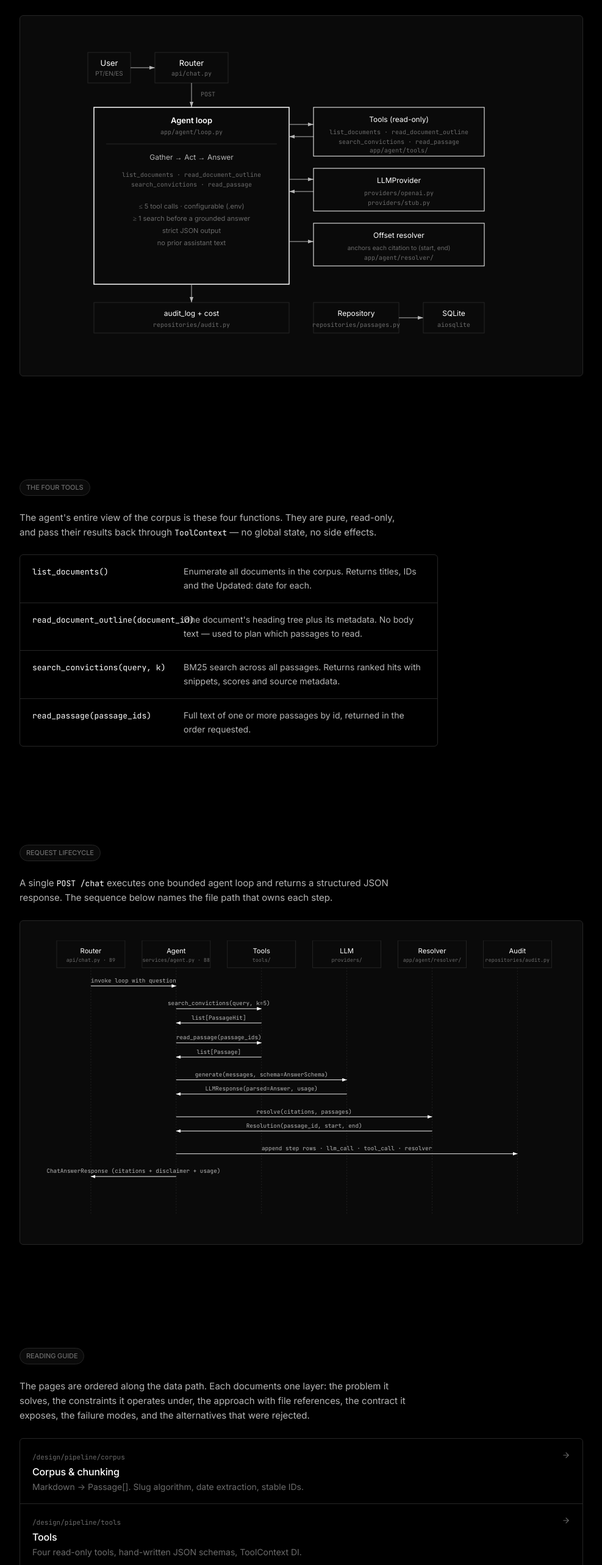
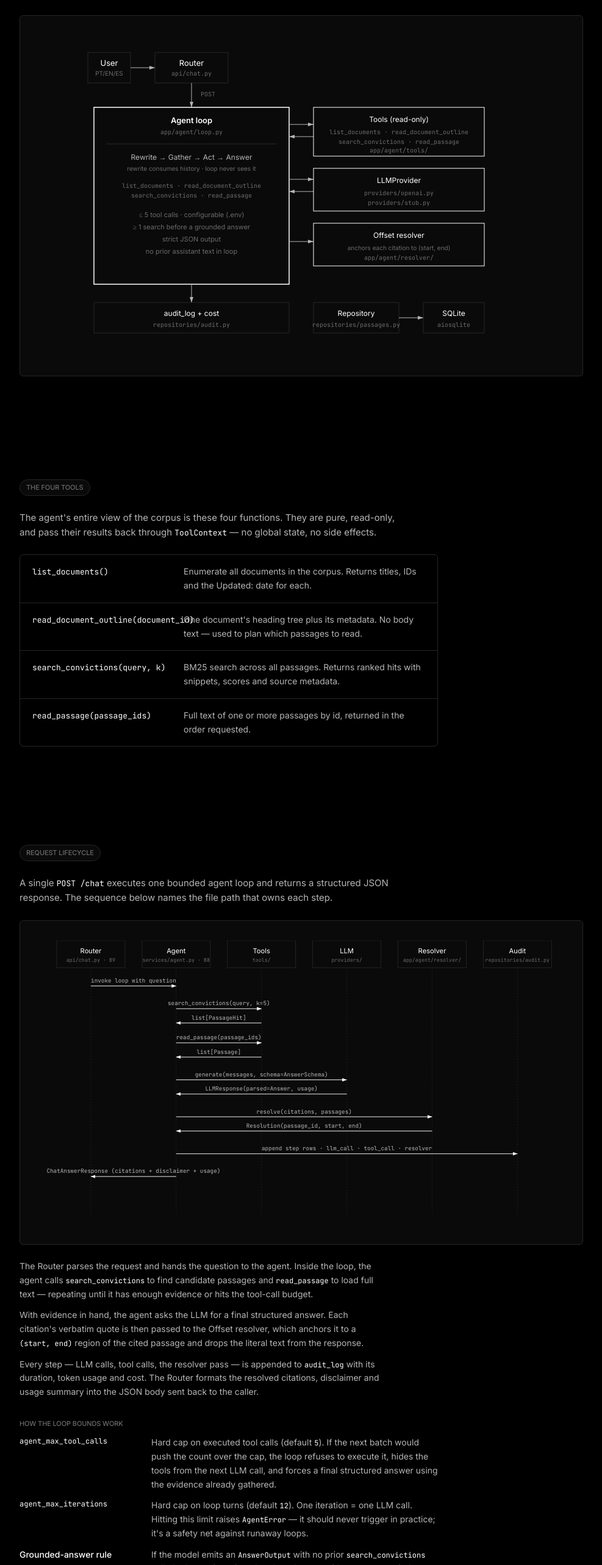
Before and after one commit to camilaDiToro/conviction-assistant, a React (Vite) app in the folder frontend/: page /design/overview in a window 1280 px wide. Shown: the part 1955-4521 px from the top of the page at 61% size, without its empty margins (276-1263 px from the left). Built offline with nearby package versions, Linux system fonts and the light colour scheme.

Commit message:
design overview: show rewrite stage in agent loop and add lifecycle prose plus loop-bounds reference

```diff
--- a/frontend/src/features/design/OverviewPage.tsx
+++ b/frontend/src/features/design/OverviewPage.tsx
@@ -89,6 +89,63 @@ export default function OverviewPage() {
           below names the file path that owns each step.
         </p>
         <LifecycleDiagram />
+        <div className="max-w-prose space-y-3 text-ink-2 text-[14px] leading-relaxed mt-6">
+          <p>
+            The Router parses the request and hands the question to the agent. Inside the loop,
+            the agent calls <code className="font-mono text-[12px] text-ink-1">search_convictions</code>{' '}
+            to find candidate passages and <code className="font-mono text-[12px] text-ink-1">read_passage</code>{' '}
+            to load full text — repeating until it has enough evidence or hits the tool-call
+            budget.
+          </p>
+          <p>
+            With evidence in hand, the agent asks the LLM for a final structured answer. Each
+            citation's verbatim quote is then passed to the Offset resolver, which anchors it
+            to a <code className="font-mono text-[12px] text-ink-1">(start, end)</code> region
+            of the cited passage and drops the literal text from the response.
+          </p>
+          <p>
+            Every step — LLM calls, tool calls, the resolver pass — is appended to{' '}
+            <code className="font-mono text-[12px] text-ink-1">audit_log</code> with its
+            duration, token usage and cost. The Router formats the resolved citations,
+            disclaimer and usage summary into the JSON body sent back to the caller.
+          </p>
+        </div>
+
+        <div className="max-w-prose mt-8">
+          <div className="text-ink-3 text-[11px] uppercase tracking-tight font-medium mb-3">
+            How the loop bounds work
+          </div>
+          <dl className="grid grid-cols-[12rem_1fr] gap-x-6 gap-y-3 text-[14px] leading-relaxed">
+            <dt className="text-ink-1 font-mono text-[12px]">agent_max_tool_calls</dt>
+            <dd className="text-ink-2">
+              Hard cap on executed tool calls (default <code className="font-mono text-[12px] text-ink-1">5</code>).
+              If the next batch would push the count over the cap, the loop refuses to execute it,
+              hides the tools from the next LLM call, and forces a final structured answer using
+              the evidence already gathered.
+            </dd>
+            <dt className="text-ink-1 font-mono text-[12px]">agent_max_iterations</dt>
+            <dd className="text-ink-2">
+              Hard cap on loop turns (default <code className="font-mono text-[12px] text-ink-1">12</code>).
+              One iteration = one LLM call. Hitting this limit raises{' '}
+              <code className="font-mono text-[12px] text-ink-1">AgentError</code> — it should
+              never trigger in practice; it's a safety net against runaway loops.
+            </dd>
+            <dt className="text-ink-1 font-medium">Grounded-answer rule</dt>
+            <dd className="text-ink-2">
+              If the model emits an <code className="font-mono text-[12px] text-ink-1">AnswerOutput</code>{' '}
+              with no prior <code className="font-mono text-[12px] text-ink-1">search_convictions</code>{' '}
+              call, the loop rejects it and replays the turn with a system reminder.
+              Clarifying questions and out-of-scope replies bypass the rule.
+            </dd>
+            <dt className="text-ink-1 font-medium">Configurable via .env</dt>
+            <dd className="text-ink-2">
+              All four settings — tool-call cap, iteration cap, reasoning effort, max output
+              tokens — are read from <code className="font-mono text-[12px] text-ink-1">settings</code>{' '}
+              on every call, so an <code className="font-mono text-[12px] text-ink-1">.env</code>{' '}
+              tweak takes effect without restart.
+            </dd>
+          </dl>
+        </div>
       </Section>
 
       <Section eyebrow="Reading guide">
@@ -243,13 +300,14 @@ function ArchitectureDiagram() {
           <text x="180" y="136" textAnchor="middle" fill="#FFFFFF" fontSize="13" fontWeight="600" fontFamily="Inter">Agent loop</text>
           <text x="180" y="154" textAnchor="middle" fill="#6B6B6B" fontSize="10" fontFamily="JetBrains Mono">app/agent/loop.py</text>
           <line x1="40" y1="170" x2="320" y2="170" stroke="#262626" />
-          <text x="180" y="196" textAnchor="middle" fill="#B5B5B5" fontSize="12" fontFamily="Inter">Gather → Act → Answer</text>
-          <text x="180" y="224" textAnchor="middle" fill="#6B6B6B" fontSize="10" fontFamily="JetBrains Mono">list_documents · read_document_outline</text>
-          <text x="180" y="240" textAnchor="middle" fill="#6B6B6B" fontSize="10" fontFamily="JetBrains Mono">search_convictions · read_passage</text>
-          <text x="180" y="276" textAnchor="middle" fill="#6B6B6B" fontSize="11" fontFamily="Inter">≤ 5 tool calls · configurable (.env)</text>
-          <text x="180" y="296" textAnchor="middle" fill="#6B6B6B" fontSize="11" fontFamily="Inter">≥ 1 search before a grounded answer</text>
-          <text x="180" y="316" textAnchor="middle" fill="#6B6B6B" fontSize="11" fontFamily="Inter">strict JSON output</text>
-          <text x="180" y="336" textAnchor="middle" fill="#6B6B6B" fontSize="11" fontFamily="Inter">no prior assistant text</text>
+          <text x="180" y="196" textAnchor="middle" fill="#B5B5B5" fontSize="12" fontFamily="Inter">Rewrite → Gather → Act → Answer</text>
+          <text x="180" y="214" textAnchor="middle" fill="#6B6B6B" fontSize="10" fontFamily="Inter">rewrite consumes history · loop never sees it</text>
+          <text x="180" y="242" textAnchor="middle" fill="#6B6B6B" fontSize="10" fontFamily="JetBrains Mono">list_documents · read_document_outline</text>
+          <text x="180" y="258" textAnchor="middle" fill="#6B6B6B" fontSize="10" fontFamily="JetBrains Mono">search_convictions · read_passage</text>
+          <text x="180" y="290" textAnchor="middle" fill="#6B6B6B" fontSize="11" fontFamily="Inter">≤ 5 tool calls · configurable (.env)</text>
+          <text x="180" y="310" textAnchor="middle" fill="#6B6B6B" fontSize="11" fontFamily="Inter">≥ 1 search before a grounded answer</text>
+          <text x="180" y="330" textAnchor="middle" fill="#6B6B6B" fontSize="11" fontFamily="Inter">strict JSON output</text>
+          <text x="180" y="350" textAnchor="middle" fill="#6B6B6B" fontSize="11" fontFamily="Inter">no prior assistant text in loop</text>
         </g>
 
         {/* Agent ↔ Tools */}
```
